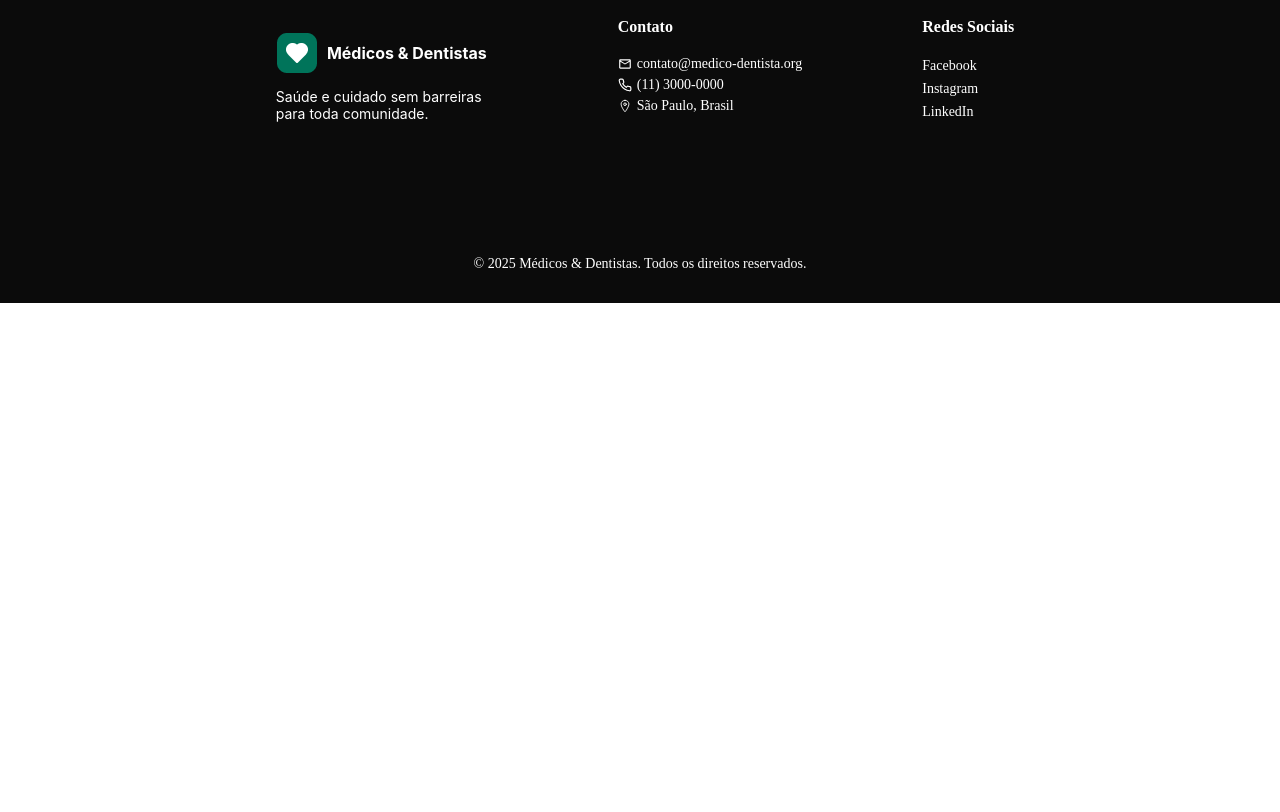
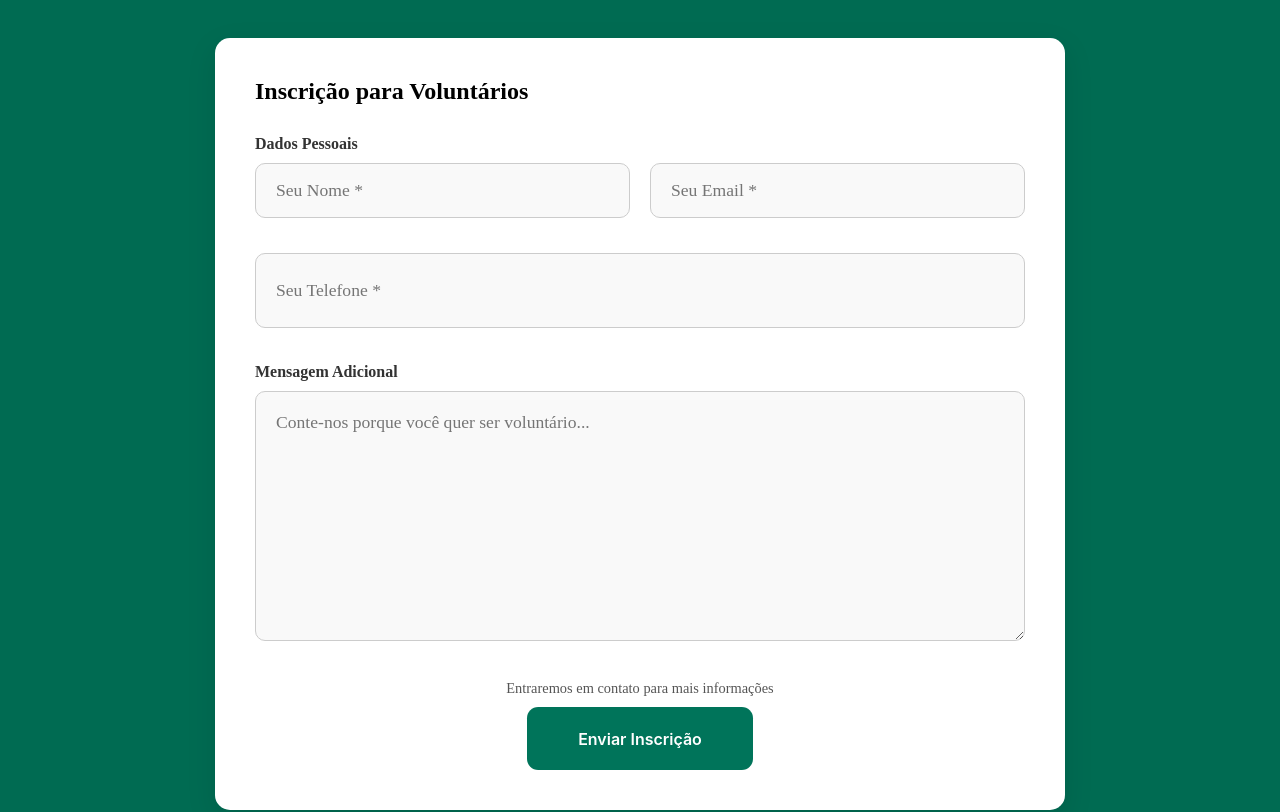
Before and after one commit to thaisNY/M-dicos-Dentistas---Desafio---VNW, a React (Vite) app in the folder vite-project/: page /voluntario in a window 1280 px wide. Shown: the part 620-1432 px from the top of the page. Before the commit the page ends 923 px from the top, so only its background shows below. Built offline with nearby package versions, Linux system fonts and the light colour scheme.

Commit message:
forms plus adjustment

```diff
--- a/vite-project/index.html
+++ b/vite-project/index.html
@@ -2,7 +2,7 @@
 <html lang="en">
   <head>
     <meta charset="UTF-8" />
-    <link rel="icon" type="image/svg+xml" href="/vite.svg" />
+    <link rel="icon" type="image/png" href="/src/assets/logo.png" />
     <meta name="viewport" content="width=device-width, initial-scale=1.0" />
     <title>vite-project</title>
   </head>
--- a/vite-project/src/components/home/HeroSection/HeroSection.jsx
+++ b/vite-project/src/components/home/HeroSection/HeroSection.jsx
@@ -12,7 +12,7 @@ const HeroSection = () => {
           <h1>Saúde e cuidado sem barreiras</h1>
           <p>Um projeto dedicado a oferecer atendimento médico e odontológico gratuito para pessoas que mais precisam na nossa comunidade.</p>
           <div className="hero-buttons">
-            <Button content="Seja Voluntário" variant="btn-green" />
+            <Button content="Seja Voluntário" variant="btn-green" link="/voluntario" />
             <Button content="Como Ajudar" variant="btn-white" />
           </div>
         </div>
--- a/vite-project/src/components/ui/button/Button.jsx
+++ b/vite-project/src/components/ui/button/Button.jsx
@@ -2,14 +2,28 @@ import estetoscopio from '../../../assets/esteto.png'
 import './Button.scss';
 
 // Recebemos o content e a variant (se não passar nada, vira btn-green)
-const Button = ({ content, variant = 'btn-green' }) => {
-  return (
-    // Juntamos a classe base com a variante do botao
-    <button className={`btn ${variant}`}>
+const Button = ({ content, variant = 'btn-green', link }) => {
+  const buttonContent = (
+    <>
       {variant === 'btn-gray' && (
         <img src={estetoscopio} alt="Estetoscópio" className="btn-icon" />
       )}
       {content}
+    </>
+  );
+
+  if (link) {
+    return (
+      <a href={link} className={`btn ${variant}`}>
+        {buttonContent}
+      </a>
+    );
+  }
+
+  return (
+    // Juntamos a classe base com a variante do botao
+    <button className={`btn ${variant}`}>
+      {buttonContent}
     </button>
   );
 }
--- a/vite-project/src/components/ui/button/Button.scss
+++ b/vite-project/src/components/ui/button/Button.scss
@@ -7,6 +7,10 @@
     font-size: 22.8px;
     border: none;
     cursor: pointer;
+    display: flex;
+    align-items: center;
+    justify-content: center;
+    text-decoration: none;
 
     /* O '&' diz: "Quando o botão TIVER também essa classe..." */
     &.btn-green {
--- a/vite-project/src/components/ui/input/Input.jsx
+++ b/vite-project/src/components/ui/input/Input.jsx
@@ -1,11 +1,20 @@
-import React from 'react'
+import s from './Input.module.scss';
 
-const Input = () => {
+const Input = ({ content, type = 'text', variant = 'input-default', multiline = false }) => {
+  const Tag = multiline ? 'textarea' : 'input';
+
+  // Aqui ele pega s['input-small'], s['input-full'], etc.
+  const variantClass = s[variant];
+
   return (
-    <div>
-
+    <div className={s['input-wrapper']}>
+      <Tag
+        type={multiline ? undefined : type}
+        className={`${s['input-field']} ${variantClass}`}
+        placeholder={content}
+      />
     </div>
-  )
+  );
 }
 
-export default Input
+export default Input;
--- /dev/null
+++ b/vite-project/src/components/ui/input/Input.module.scss
@@ -0,0 +1,41 @@
+.input-wrapper {
+  width: 100%;
+  margin-bottom: 20px;
+}
+
+.input-field {
+  width: 100%;
+  padding: 0 20px; // Padding lateral
+  border-radius: 10px;
+  border: 1px solid #ccc;
+  background-color: #f9f9f9;
+  outline: none;
+  font-family: inherit;
+  font-size: 1.1rem; // Texto interno maior
+  transition: 0.3s;
+
+  &:focus {
+    border-color: #007f61;
+    background-color: #fff;
+  }
+
+  // VARIANTES DE TAMANHO (ALTURA DA ÁREA DE TEXTO)
+
+  // 1. Variante Pequena (Ex: Nome/Email)
+  &.input-small {
+    height: 55px;
+  }
+
+  // 2. Variante Média/Full (Ex: Telefone ou Assunto)
+  &.input-full {
+    height: 75px; // Bem mais alto que o padrão
+  }
+
+  // 3. Variante Multiline (Mensagem)
+  &.input-multiline {
+    height: auto;
+    min-height: 250px; // Uma caixa de texto bem grande
+    padding: 20px;    // Padding em todos os lados para o texto não grudar
+    resize: vertical;
+  }
+}
--- a/vite-project/src/components/volunteer/forms/VolunteerForm.jsx
+++ b/vite-project/src/components/volunteer/forms/VolunteerForm.jsx
@@ -1,10 +1,45 @@
-import React from 'react'
+import s from './VolunteerForm.module.scss'
+import Input from '../../ui/input/Input'
+import Button from '../../ui/button/Button'
 
 const VolunteerForm = () => {
   return (
-    <div>
+    <section className={s.volunteerForm}>
+      <form className="form">
 
-    </div>
+         <h3>Inscrição para Voluntários</h3>
+
+         <fieldset>
+
+            <legend>Dados Pessoais</legend>
+
+            <div className="input-row">
+              <Input content="Seu Nome *" variant="input-small" />
+              <Input content="Seu Email *" variant="input-small" />
+            </div>
+
+            <Input content="Seu Telefone *" variant="input-full" />
+
+            <fieldset className={s.mensagem}>
+
+              <legend>Mensagem Adicional</legend>
+
+              <Input
+                content="Conte-nos porque você quer ser voluntário..."
+                variant="input-multiline"
+                multiline
+              />
+
+            </fieldset>
+
+            <fieldset className={s.buttonContainer}>
+              <legend>Entraremos em contato para mais informações</legend>
+               <Button content="Enviar Inscrição" variant="btn-green" />
+            </fieldset>
+
+          </fieldset>
+      </form>
+    </section>
   )
 }
 
--- /dev/null
+++ b/vite-project/src/components/volunteer/forms/VolunteerForm.module.scss
@@ -0,0 +1,78 @@
+.volunteerForm {
+  background-color: #006b52; // O verde escuro do fundo da imagem
+  display: flex;
+  justify-content: center;
+  align-items: center;
+  padding: 60px 20px;
+  min-height: 100vh;
+
+  :global(.form) {
+    background-color: #ffffff;
+    padding: 40px;
+    border-radius: 15px;
+    width: 100%;
+    max-width: 850px;
+    box-shadow: 0 10px 30px rgba(0, 0, 0, 0.1);
+
+    h3 {
+      font-size: 1.5rem;
+      font-weight: 700;
+      margin-bottom: 30px;
+      color: #000;
+    }
+
+    fieldset {
+      border: none;
+      padding: 0;
+      margin: 0;
+      display: flex;
+      flex-direction: column;
+      gap: 15px;
+
+      legend {
+        font-weight: 700;
+        font-size: 1rem;
+        margin-bottom: 10px;
+        color: #333;
+      }
+    }
+
+    :global(.input-row) {
+      display: flex;
+      gap: 20px;
+      width: 100%;
+
+      & > div {
+        flex: 1; // Faz os inputs ocuparem 50% cada
+      }
+
+      @media (max-width: 768px) {
+        flex-direction: column;
+        gap: 0; // O margin-bottom do wrapper já cuida do espaço
+      }
+    }
+  }
+}
+
+.buttonContainer {
+  display: flex;
+  flex-direction: column;
+  align-items: center;
+  margin-top: 20px;
+  gap: 15px;
+
+  legend {
+    font-weight: 400 !important;
+    font-size: 0.9rem !important;
+    color: #555 !important;
+    text-align: center;
+    width: 100%;
+  }
+
+  button {
+    padding: 12px 40px;
+    font-size: 1rem;
+    font-weight: 600;
+    cursor: pointer;
+  }
+}
--- a/vite-project/src/pages/SejaVoluntario.jsx
+++ b/vite-project/src/pages/SejaVoluntario.jsx
@@ -1,9 +1,11 @@
 import BenefitsSection from '../components/volunteer/benefits/BenefitsSection'
+import VolunteerForm from '../components/volunteer/forms/VolunteerForm'
 
 const SejaVoluntario = () => {
   return (
     <main>
       <BenefitsSection />
+      <VolunteerForm />
     </main>
   )
 }
```
